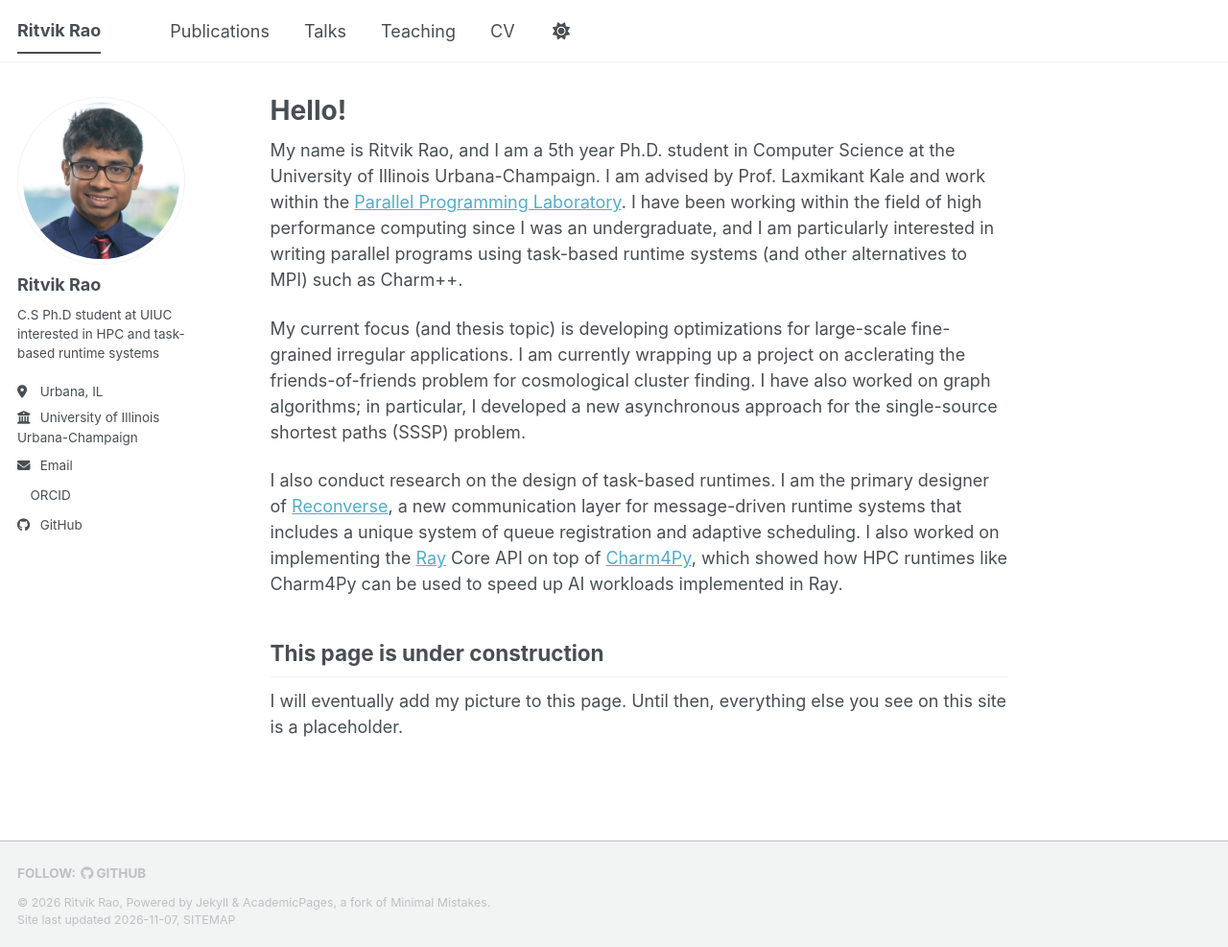
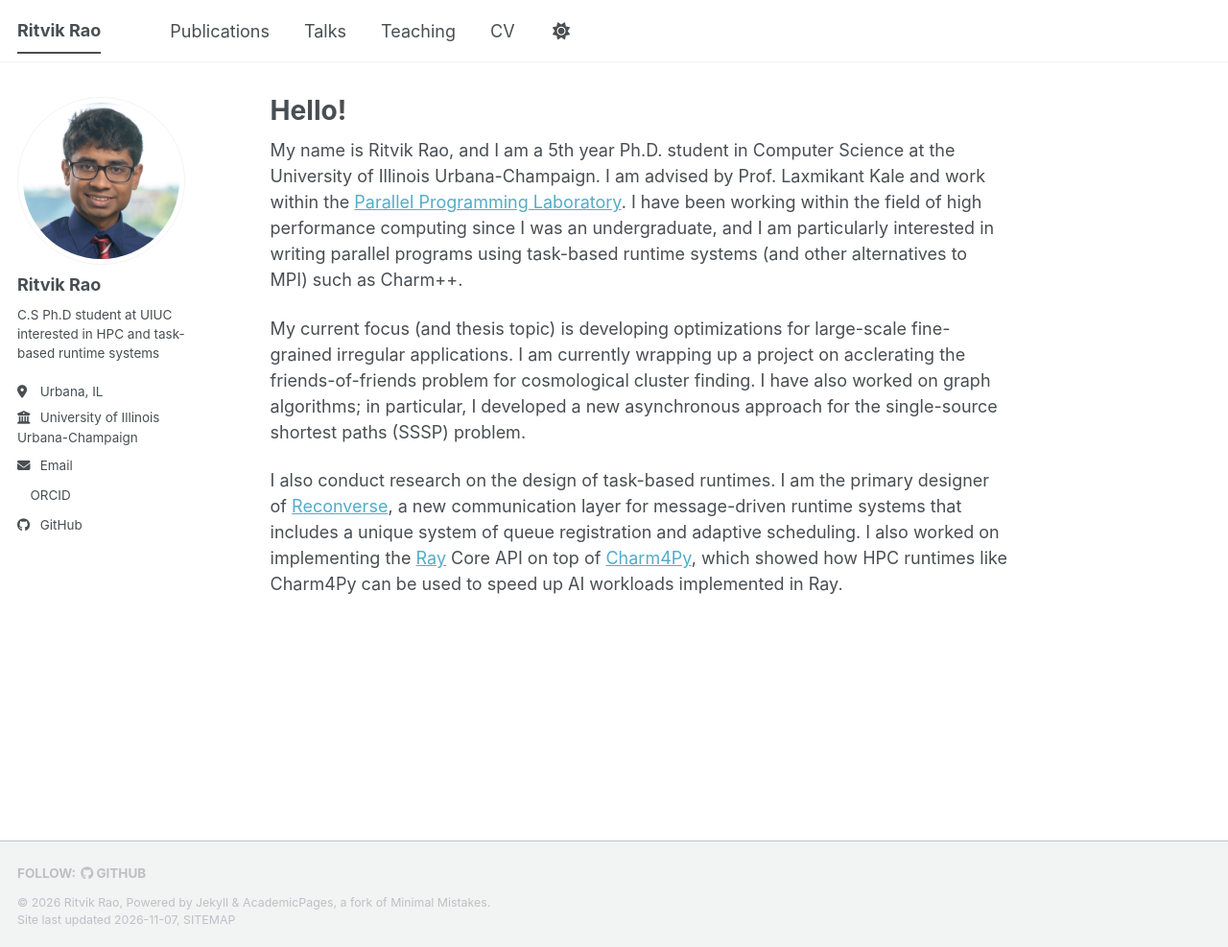
Before and after one commit to ritvikrao/ritvikrao.github.io, a Jekyll site: the page built from _pages/about.md, in a window 1280 px wide and 987 px high. Shown: the whole window at 96% size. Built offline with Jekyll 4.4.1, drawn with Linux system fonts in a browser that asks for light colours; a style sheet for code colours, icons or effects is not loaded.

Commit message:
remove under construction message

```diff
--- a/_pages/about.md
+++ b/_pages/about.md
@@ -12,7 +12,3 @@ My name is Ritvik Rao, and I am a 5th year Ph.D. student in Computer Science at
 My current focus (and thesis topic) is developing optimizations for large-scale fine-grained irregular applications. I am currently wrapping up a project on acclerating the friends-of-friends problem for cosmological cluster finding. I have also worked on graph algorithms; in particular, I developed a new asynchronous approach for the single-source shortest paths (SSSP) problem.
 
 I also conduct research on the design of task-based runtimes. I am the primary designer of [Reconverse](https://github.com/charmplusplus/reconverse), a new communication layer for message-driven runtime systems that includes a unique system of queue registration and adaptive scheduling. I also worked on implementing the [Ray](https://github.com/ray-project/ray) Core API on top of [Charm4Py](https://github.com/charmplusplus/charm4py), which showed how HPC runtimes like Charm4Py can be used to speed up AI workloads implemented in Ray.
-
-This page is under construction
-------
-I will eventually add my picture to this page. Until then, everything else you see on this site is a placeholder.
```
